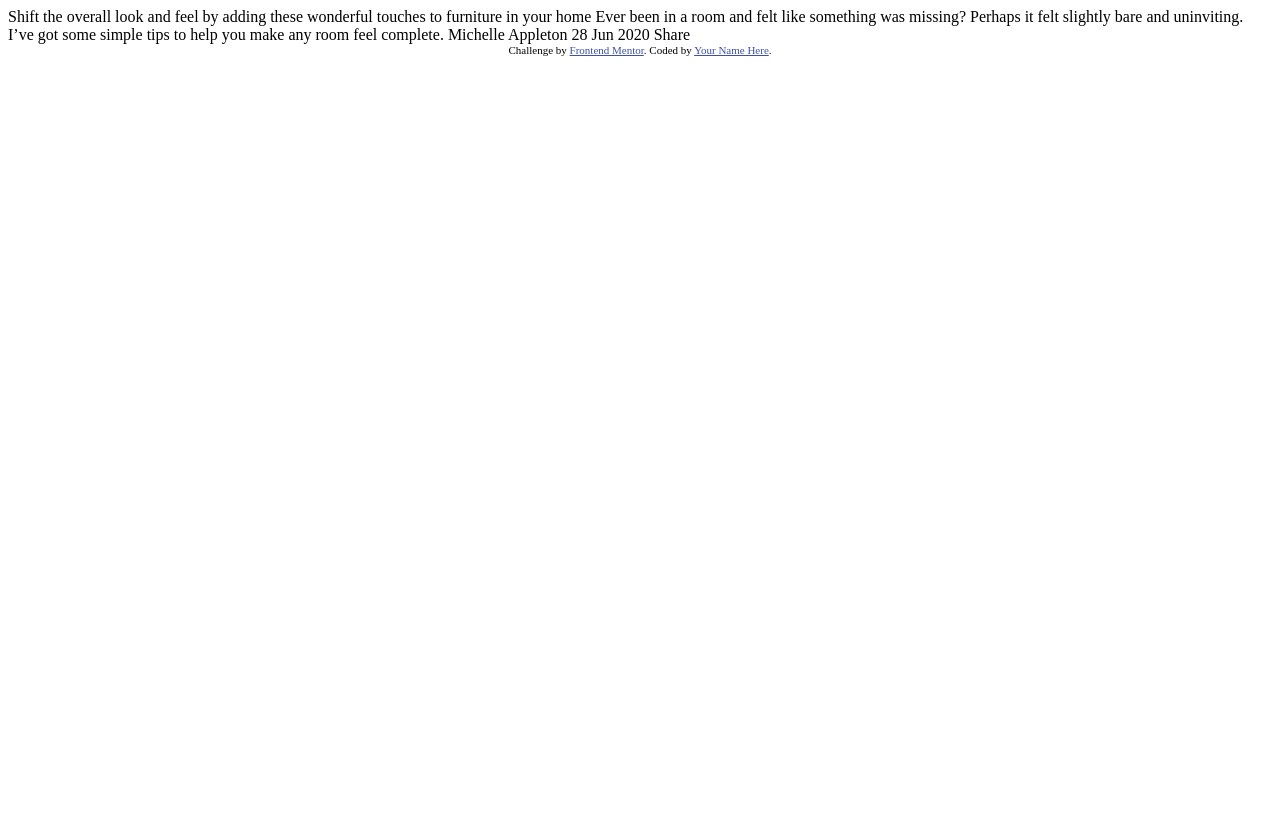
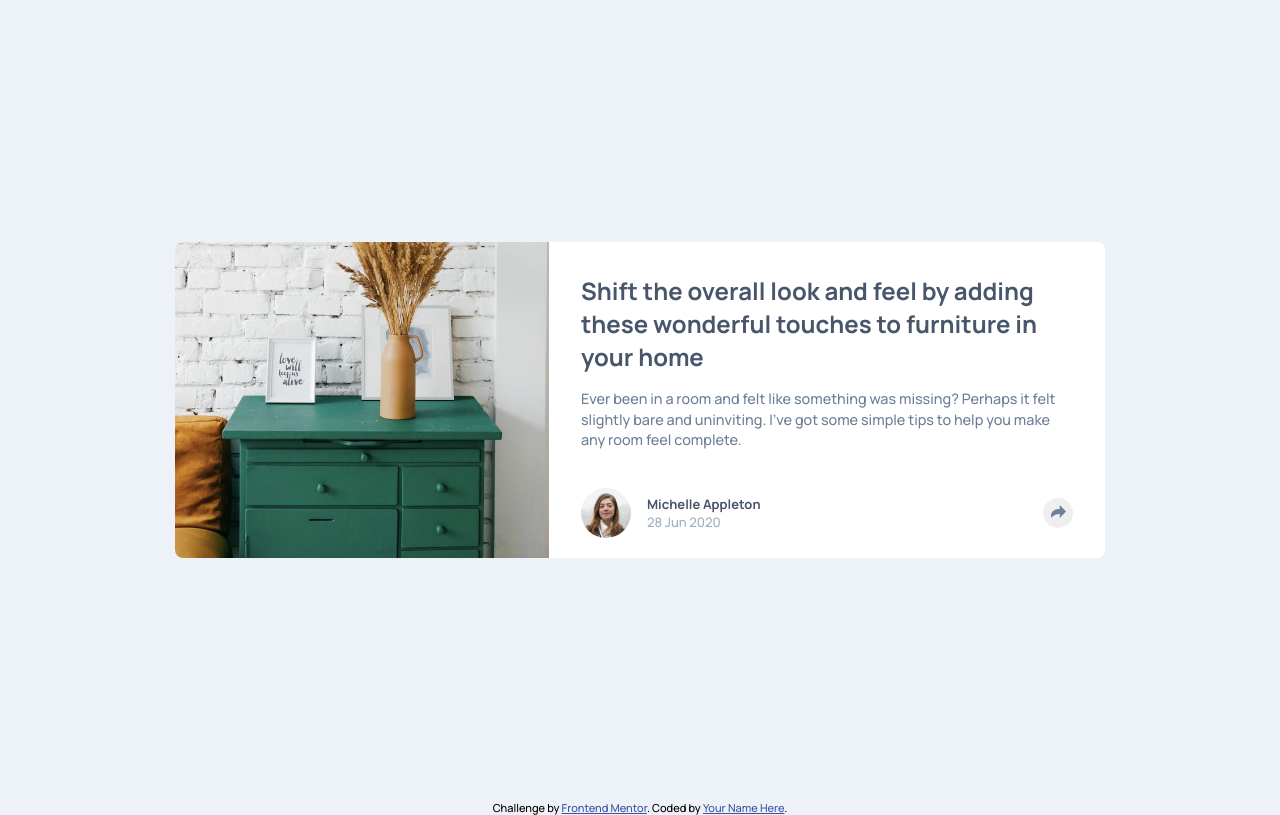
Before and after one commit to JimmySardana/frontendmentor-08, a plain HTML site: page index.html in a window 1280 px wide. Drawn offline with Linux system fonts and the light colour scheme.

Commit message:
First try.

```diff
--- a/index.html
+++ b/index.html
@@ -13,24 +13,50 @@
     .attribution { font-size: 11px; text-align: center; }
     .attribution a { color: hsl(228, 45%, 44%); }
   </style>
+
+  <link rel="stylesheet" href="styles.css">
+  <link rel="preconnect" href="https://fonts.googleapis.com">
+  <link rel="preconnect" href="https://fonts.gstatic.com" crossorigin>
+  <link href="https://fonts.googleapis.com/css2?family=Manrope:wght@500;700&display=swap" rel="stylesheet">
+  <script src="./script.js" defer></script>
+
 </head>
 <body>
-
-  Shift the overall look and feel by adding these wonderful
-  touches to furniture in your home
-
-  Ever been in a room and felt like something was missing? Perhaps
-  it felt slightly bare and uninviting. I’ve got some simple tips
-  to help you make any room feel complete.
-
-  Michelle Appleton
-  28 Jun 2020
-
-  Share
+  <main>
+    <div class="container">
+      <div class="main-pic"><img src="./images/drawers.jpg" alt="Drawers"></div>
+      <div class="description">
+        <h1>Shift the overall look and feel by adding these wonderful
+          touches to furniture in your home</h1>
+        <p>Ever been in a room and felt like something was missing? Perhaps
+          it felt slightly bare and uninviting. I’ve got some simple tips
+          to help you make any room feel complete.</p>
+      </div>
+      <div class="profile">
+        <div class="socials">
+          <span>SHARE</span>
+          <div class="icons">
+            <span><img src="./images/icon-facebook.svg" alt=""></span>
+            <span><img src="./images/icon-twitter.svg" alt=""></span>
+            <span><img src="./images/icon-pinterest.svg" alt=""></span>
+          </div>
+          <button class="share clicked" data-button-on><img src="./images/icon-share-clicked.svg" alt=""></button>
+        </div>
+        <div class="profile-pic"><img src="./images/avatar-michelle.jpg" alt=""></div>
+        <div class="contact">
+          <span class="name">Michelle Appleton</span>
+          <span class="date">28 Jun 2020</span>
+        </div>
+        <button class="share" data-button-off><img src="./images/icon-share.svg" alt=""></button>
+      </div>
+    </div>
+    </div>
+  </main>
 
   <div class="attribution">
     Challenge by <a href="https://www.frontendmentor.io?ref=challenge" target="_blank">Frontend Mentor</a>.
     Coded by <a href="#">Your Name Here</a>.
   </div>
+
 </body>
 </html>
--- /dev/null
+++ b/script.js
@@ -0,0 +1,13 @@
+const buttonOff = document.querySelector("[data-button-off]");
+const buttonOn = document.querySelector("[data-button-on]");
+const profile = document.getElementsByClassName("profile")[0];
+const socials = document.getElementsByClassName("socials")[0];
+
+
+buttonOff.addEventListener("click", () => {
+    socials.style.display = "flex";
+});
+
+buttonOn.addEventListener("click", () => {
+    socials.style.display = "none";
+});
--- a/styles.css
+++ b/styles.css
@@ -0,0 +1,193 @@
+* {
+    padding: 0;
+    margin: 0;
+    box-sizing: border-box;
+}
+
+body {
+    font-family: Manrope;
+    font-weight: 500;
+    font-size: .8125rem;
+    background-color: hsl(210, 46%, 95%);
+}
+
+main {
+    padding: 5rem 0;
+    min-height: 100vh;
+    display: flex;
+    justify-content: center;
+    align-items: center;
+}
+
+.description {
+    padding: 2rem;
+}
+
+.description h1 {
+    font-weight: 700;
+    color: hsl(217, 19%, 35%);
+    font-size: 1rem;
+    padding-bottom: 1rem;
+}
+
+.description p {
+    line-height: 1.3rem;
+    color: hsl(214, 17%, 51%);
+}
+
+.container {
+    border-radius: .5rem;
+    overflow: hidden;
+    background-color: white;
+    width: 85%;
+    max-width: 500px;
+}
+
+.main-pic {
+    max-height: 250px;
+    overflow: hidden;
+}
+
+.main-pic img {
+    width: 100%;
+}
+
+.profile {
+    height: 75px;
+    position: relative;
+    padding: 1rem 2rem 1rem 2rem;
+    display: flex;
+    justify-content: space-between;
+    align-items: center;
+}
+
+.socials .icons {
+    flex-grow: 1;
+}
+
+.socials .icons span {
+    margin-left: .5rem;
+}
+
+.socials {
+    left: 0;
+    bottom: 0;
+    width: 100%;
+    position: absolute;
+    height: 75px;
+    padding: 1rem 2rem;
+    font-size: .7rem;
+    color: hsl(212, 23%, 69%);
+    letter-spacing: .3rem;
+    display: none;
+    align-items: center;
+    justify-content: space-between;
+    background-color: hsl(217, 19%, 35%);
+}
+
+button.share {
+    color: hsl(210, 46%, 95%);
+    border-radius: 50%;
+    border: none;
+    width: 30px;
+    height: 30px;
+}
+
+button.share:hover {
+    cursor: pointer;
+}
+
+button.clicked {
+    background-color: hsl(214, 17%, 51%);
+}
+
+button img {
+    width: 50%;
+}
+
+.profile-pic {
+    display: flex;
+    justify-content: center;
+    align-items: center;
+    width: 15%;
+    max-width: 50px;
+}
+
+.profile-pic img {
+    border-radius: 50%;
+    width: 100%;
+}
+
+.contact {
+    padding-left: 1rem;
+    justify-content: space-around;
+    flex-grow: 1;
+    display: flex;
+    flex-direction: column;
+}
+
+.name {
+    font-weight: 700;
+    color: hsl(217, 19%, 35%);
+}
+
+.date {
+    color: hsl(212, 23%, 69%);
+}
+
+@media screen and (min-width: 1100px) {
+
+    .container {
+        max-width: 930px;
+        display: grid;
+        overflow: visible;
+        grid-template-columns: auto auto;
+    }
+
+    .profile {
+        padding-bottom: 2rem;
+    }
+
+    .socials {
+        position: relative;
+        left: auto;
+        bottom: 100%;
+        right: calc(-111px + 2rem + 15px);
+        height: auto;
+        width: 222px;
+        border-radius: .5rem;
+        position: absolute;
+    }
+
+    .socials::after {
+        content: "";
+        border-top: 10px solid hsl(217, 19%, 35%);
+        border-left: 10px solid transparent;
+        border-right: 10px solid transparent;
+        position: absolute;
+        top: 100%;
+        left: calc(50% - 10px);
+    }
+
+    .socials button {
+        position: absolute;
+        top: calc(1rem + 100%);
+        left: calc(50% - 15px);
+    }
+
+    .main-pic {
+        border-radius: .5rem 0 0 .5rem;
+        display: flex;
+        max-height: none;
+        align-self: stretch;
+        grid-area: span 2 / span 1;
+    }
+
+    .description h1 {
+        font-size: 1.5rem;
+    }
+
+    .description p {
+        font-size: .9rem;
+    }
+}
```
Also changed, not shown: images/icon-share-clicked.svg (added).
